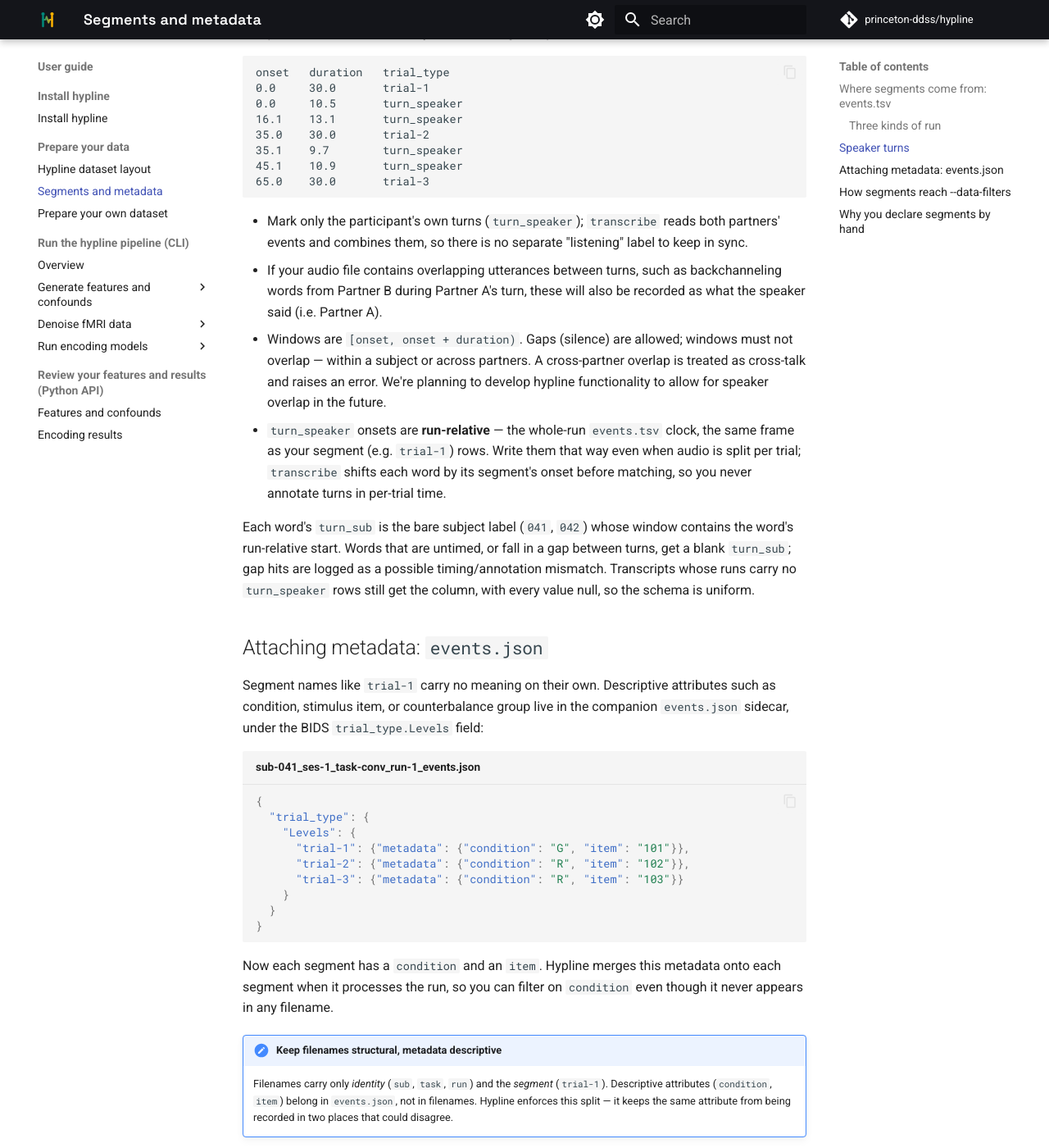
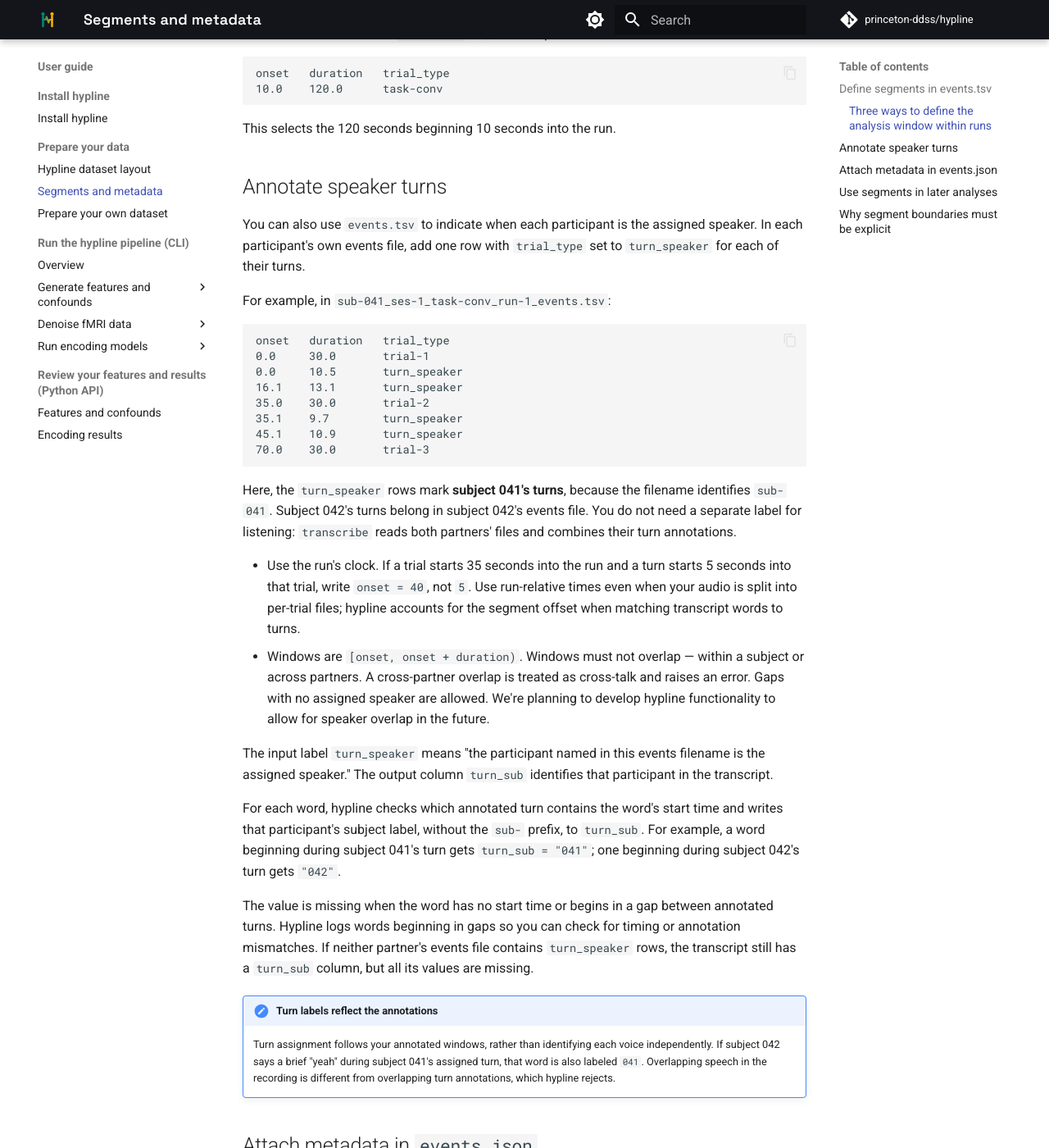
Before and after one commit to princeton-ddss/hypline, an MkDocs documentation site: the page built from docs/mkdocs/step-by-step/segments.md, in a window 1280 px wide and 1400 px high, scrolled down 1658 px. Shown: the whole window at 82% size. Built offline with MkDocs 1.6.1 and Material for MkDocs 9.7.7, drawn with Linux system fonts in a browser that asks for light colours; comment, search, counter and statistics services are not loaded; the version menu is left out; some of the changed text lies outside the part shown.

Commit message:
Update segments.md

````diff
--- a/docs/mkdocs/step-by-step/segments.md
+++ b/docs/mkdocs/step-by-step/segments.md
@@ -1,30 +1,34 @@
 # Segments and metadata
 
-A single BOLD run often contains several distinct units you care about, such
-as trials, blocks, or conditions. Hypline calls these **segments**, and it reads
-them from your `events.tsv` files. Segments are what let you generate per-trial
-features and filter your data down to specific conditions with `--data-filters`.
+A single BOLD run often contains several parts you want to analyze separately, such
+as trials or blocks. Hypline calls these **segments**. You define each segment's
+start time and duration in an `events.tsv` file and can attach descriptive metadata,
+such as its condition, in a companion `events.json` file.
 
-This page explains where segments come from so that you can generate your own accurate segments and metadata files.
-You only need it if your runs have internal structure; whole-run datasets can
-skip it.
+This page explains how to define segments, annotate speaker turns, and attach
+metadata. If you want to analyze an entire run as one window, you do not need
+to declare segments. Speaker-turn annotations and descriptive metadata are
+optional additions.
 
-## Where segments come from: `events.tsv`
+## Define segments in `events.tsv`
 
-Hypline reads run structure from the standard BIDS `events.tsv` file that sits
-beside each run in the raw tree:
+Hypline reads event timing from the BIDS `*_events.tsv` file under
+each subject's `func/` directory:
 
 ```text
 sub-041/ses-1/func/sub-041_ses-1_task-conv_run-1_events.tsv
 ```
 
-If your data are already in BIDS format, you will likely already have an `events.tsv` file. Events files are sub-keyed. A dyad-keyed command (`featuregen`, `confoundgen`)
-resolves them through [`participants.tsv`](layout.md#subject-vs-dyad) and reads
-either partner's events — segments are shared across a dyad by construction.
+You provide these files; hypline does not generate them. If your dataset
+already contains events files, check their contents: an empty file or a table
+with only standard event labels does not define segments for hypline. You can
+create or update the tables using timing information from your experiment,
+such as task logs.
 
-Hypline infers segments from the `trial_type` column. A row whose `trial_type`
-is an `entity-value` pair (like `trial-1`) **declares a segment**: a named time
-window within the run:
+Each row describes an event. Its `onset` is the start time in seconds relative
+to the beginning of the run, and its `duration` is the event's length in seconds.
+Hypline recognizes a row as a segment when its `trial_type` is an
+`entity-value` pair, such as `trial-1`:
 
 ```tsv
 onset   duration   trial_type
@@ -33,37 +37,51 @@
 70.0    30.0       trial-3
 ```
 
-This run has three segments. Baseline labels (e.g. `rest`, `fixation`) are not
-segments; they are ignored for segmentation, so you can keep standard
-annotations in the same file.
+This example defines three 30-second segments. Plain labels such as `rest`
+and `fixation` do not declare segments, so you can retain those annotations
+in the same table.
+
+Events files are organized by **subject**, while commands such as `featuregen`
+and `confoundgen` process the shared conversation by **dyad**. Hypline uses
+`participants.tsv` to find the partners' events
+files and can read the segment definitions from either partner. Keep segment
+labels, onsets, and durations consistent across both partners' files. Their
+speaker-turn rows, described below, differ by participant.
 
 !!! info "One segment entity per run"
 
-    All segment rows in a run must use the same entity name — all `trial-*`,
-    or all `block-*`, never a mix. That single name becomes the run's *segment
-    entity*. Use the finest level you need (e.g. `trial`); coarser groupings go
-    in metadata, described below.
+    Use the same entity name for every segment in a run: all `trial-*`, for
+    example, or all `block-*`. Do not mix them. This name is the run's
+    **segment entity**. Choose the finest level you need to analyze; put
+    broader groupings, such as condition, in metadata.
 
-### Three kinds of run
+### Three ways to define the analysis window within runs
 
 | Run type             | `events.tsv` contains                       | Result                          |
 | -------------------- | ------------------------------------------- | ------------------------------- |
-| **Unsegmented**      | no file, or no `entity-value` rows          | one window = the whole run      |
-| **Segmented**        | one or more `entity-value` rows             | one window per segment          |
-| **Single-window**    | exactly one `task-<name>` row               | trims padding / holds metadata  |
+| **Unsegmented**      | no file, or no `entity-value` rows          | one window covering the entire run      |
+| **Segmented**        | one or more `entity-value` rows  (e.g., `trial-1`, `trial-2`)           | one window per segment          |
+| **Single-window**    | exactly one `task-<name>` row               | one window with the specified onset and duration  |
 
-The last case is an escape hatch. When a run has no internal structure but you
-still want to trim leading instructions or attach run-level metadata, add a
-single row whose `trial_type` repeats the run's task name (e.g. `task-conv`).
+Use one explicit window when you want to exclude leading instructions or
+trailing padding, or attach metadata to an otherwise unsegmented run. Its
+`trial_type` must repeat the task entity in the run's filename. For a
+`task-conv` run, for example:
 
-## Speaker turns
+```tsv
+onset   duration   trial_type
+10.0    120.0      task-conv
+```
 
-`events.tsv` files can also annotate speaking turns. If this is the case, each transcript gets a
-`turn_sub` column naming which subject held the floor when each word began.
+This selects the 120 seconds beginning 10 seconds into the run.
 
-Mark turns in each subject's `events.tsv` with the flat `trial_type` label
-`turn_speaker` — one row per window where that subject is the assigned
-speaker:
+## Annotate speaker turns
+
+You can also use `events.tsv` to indicate when each participant is the assigned speaker.
+In each participant's own events file, add one row with `trial_type` set to `turn_speaker` for
+each of their turns.
+
+For example, in `sub-041_ses-1_task-conv_run-1_events.tsv`:
 
 ```tsv
 onset   duration   trial_type
@@ -73,35 +91,53 @@
 35.0    30.0       trial-2
 35.1    9.7        turn_speaker
 45.1    10.9       turn_speaker
-65.0    30.0       trial-3
+70.0    30.0       trial-3
 ```
 
-- Mark only the participant's own turns (`turn_speaker`); `transcribe` reads both partners'
-  events and combines them, so there is no separate "listening" label to keep in
-  sync.
-- If your audio file contains overlapping utterances between turns, such as backchanneling
-  words from Partner B during Partner A's turn, these will also be recorded as what the
-  speaker said (i.e. Partner A).
-- Windows are `[onset, onset + duration)`. Gaps (silence) are allowed; windows
+Here, the `turn_speaker` rows mark **subject 041's turns**, because the filename
+identifies `sub-041`. Subject 042's turns belong in subject 042's events file.
+You do not need a separate label for listening: `transcribe` reads both
+partners' files and combines their turn annotations.
+
+- Use the run's clock. If a trial starts 35 seconds into the run and a
+  turn starts 5 seconds into that trial, write `onset = 40`, not `5`.
+  Use run-relative times even when your audio is split into per-trial files;
+  hypline accounts for the segment offset when matching transcript words to turns.
+- Windows are `[onset, onset + duration)`. Windows
   must not overlap — within a subject or across partners. A cross-partner
-  overlap is treated as cross-talk and raises an error. We're planning to develop hypline
-  functionality to allow for speaker overlap in the future.
-- `turn_speaker` onsets are **run-relative** — the whole-run `events.tsv` clock,
-  the same frame as your segment (e.g. `trial-1`) rows. Write them that way even
-  when audio is split per trial; `transcribe` shifts each word by its segment's
-  onset before matching, so you never annotate turns in per-trial time.
+  overlap is treated as cross-talk and raises an error. Gaps with no assigned speaker are allowed.
+  We're planning to develop hypline functionality to allow for speaker overlap in the future.
 
-Each word's `turn_sub` is the bare subject label (`041`, `042`) whose window
-contains the word's run-relative start. Words that are untimed, or fall in a gap
-between turns, get a blank `turn_sub`; gap hits are logged as a possible
-timing/annotation mismatch. Transcripts whose runs carry no `turn_speaker` rows
-still get the column, with every value null, so the schema is uniform.
+The input label `turn_speaker` means "the participant named in this events
+filename is the assigned speaker." The output column `turn_sub` identifies
+that participant in the transcript.
 
-## Attaching metadata: `events.json`
+For each word, hypline checks which annotated turn contains the word's start
+time and writes that participant's subject label, without the `sub-` prefix,
+to `turn_sub`. For example, a word beginning during subject 041's turn gets
+`turn_sub = "041"`; one beginning during subject 042's turn gets `"042"`.
 
-Segment names like `trial-1` carry no meaning on their own. Descriptive
-attributes such as condition, stimulus item, or counterbalance group live in the
-companion `events.json` sidecar, under the BIDS `trial_type.Levels` field:
+The value is missing when the word has no start time or begins in a gap between
+annotated turns. Hypline logs words beginning in gaps so you can check for
+timing or annotation mismatches. If neither partner's events file contains
+`turn_speaker` rows, the transcript still has a `turn_sub` column, but all its
+values are missing.
+
+!!! note "Turn labels reflect the annotations"
+
+    Turn assignment follows your annotated windows, rather than identifying
+    each voice independently. If subject 042 says a brief "yeah" during
+    subject 041's assigned turn, that word is also labeled `041`. Overlapping
+    speech in the recording is different from overlapping turn annotations,
+    which hypline rejects.
+
+
+## Attach metadata in `events.json`
+
+A segment label such as `trial-1` identifies a time window but does not say
+which condition or stimulus it represents. Add these descriptive attributes
+to the companion `events.json` file, under `trial_type.Levels`, using a
+`metadata` entry for each segment:
 
 ```json title="sub-041_ses-1_task-conv_run-1_events.json"
 {
@@ -115,9 +151,9 @@
 }
 ```
 
-Now each segment has a `condition` and an `item`. Hypline merges
-this metadata onto each segment when it processes the run, so you can filter on
-`condition` even though it never appears in any filename.
+The keys (`trial-1`, `trial-2`, and `trial-3`) match the segment labels in
+`events.tsv`. Hypline attaches the corresponding metadata to each segment.
+Here, trial 1 has condition `G`, while trials 2 and 3 have condition `R`.
 
 !!! note "Keep filenames structural, metadata descriptive"
 
@@ -126,19 +162,16 @@
     not in filenames. Hypline enforces this split — it keeps the same attribute
     from being recorded in two places that could disagree.
 
-## How segments reach `--data-filters`
+## Use segments in later analyses
 
-The segments and metadata defined here are what `--data-filters` selects on. A
-token like `condition-R` matches against both filename entities and the
-`events.json` metadata, so the segment entity (`trial`) and its descriptive
-attributes (`condition`, `item`) all become things you can filter by, even though only
-the structural ones appear in filenames.
+These definitions let later commands process individual segments or select
+them by metadata. For example, you can select trials in condition `G`
+without adding the condition to their filenames.
 
-For how tokens combine (OR within an entity, AND across entities) and the full
-set of recipes, see [Filter to specific runs or
-conditions](../FAQ/filter.md).
+See [Filter to specific runs or conditions](../FAQ/filter.md) for
+command syntax and filtering examples.
 
-## Why you declare segments by hand
+## Why segment boundaries must be explicit
 
 Hypline requires you to declare segment onsets and durations directly in
 `events.tsv` rather than inferring them from trial-level columns. Encoding
````
